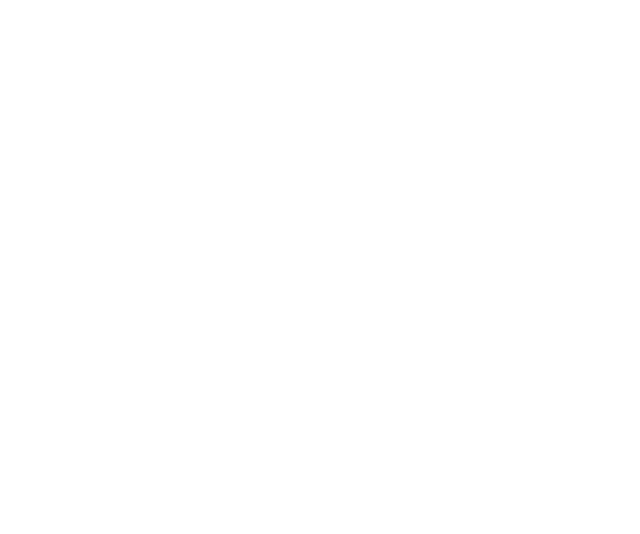
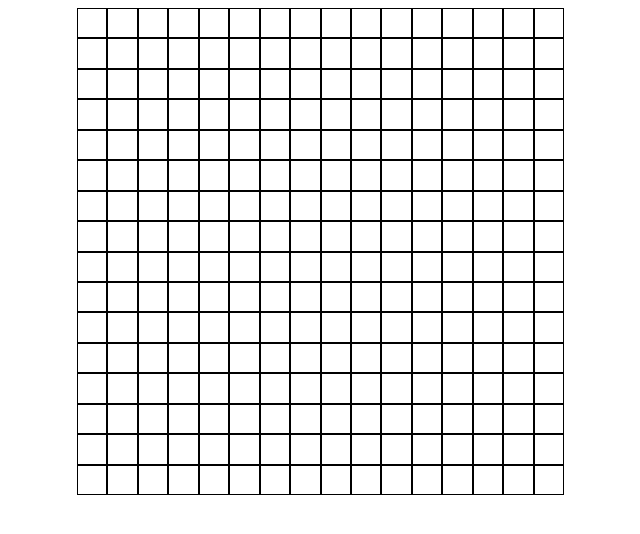
Before and after one commit to rennyhoang/etch-a-sketch, a plain HTML site: page index.html in a window 1280 px wide. Shown: the whole page, without its empty margins (307-947 px from the left). Drawn offline with Linux system fonts and the light colour scheme.

Commit message:
implemented sketch functionality

```diff
--- a/script.js
+++ b/script.js
@@ -0,0 +1,24 @@
+const sketchBody = document.querySelector('body');
+
+const sketchGrid = document.createElement('div');
+sketchGrid.id = "container";
+
+const GRID_LENGTH = 16;
+const CHILD_LENGTH = 100 / (GRID_LENGTH + 2);
+
+function drawGrid(){
+    sketchBody.appendChild(sketchGrid);
+    for(i = 0; i < GRID_LENGTH; i++){
+        for(j = 0; j < GRID_LENGTH; j++){
+            // add grid to the thing
+            const currChild = document.createElement('div');
+            currChild.classList.add('child');
+            currChild.style.flexBasis = CHILD_LENGTH + "%";
+            currChild.addEventListener('mouseenter', () => {currChild.style.backgroundColor = "#000000"; })
+            sketchGrid.appendChild(currChild);
+        }
+    }
+
+}
+
+drawGrid();
--- a/style.css
+++ b/style.css
@@ -0,0 +1,23 @@
+body {
+    display: flex;
+    justify-content: center;
+    align-items: center;
+}
+
+#container {
+    display: flex;
+    flex-wrap: wrap;
+    border-collapse: collapse;
+    max-height: 100vh;
+    height: 100%;
+    flex: 0 1 auto;
+}
+
+.child {
+    aspect-ratio: 1;
+    margin: 0;
+    border-collapse: collapse;
+    border: 1px solid #000000;
+    border-collapse: collapse;
+    flex: 0 1 auto;
+}
```
Also changed, not shown: index.html (+0 -1 lines).
